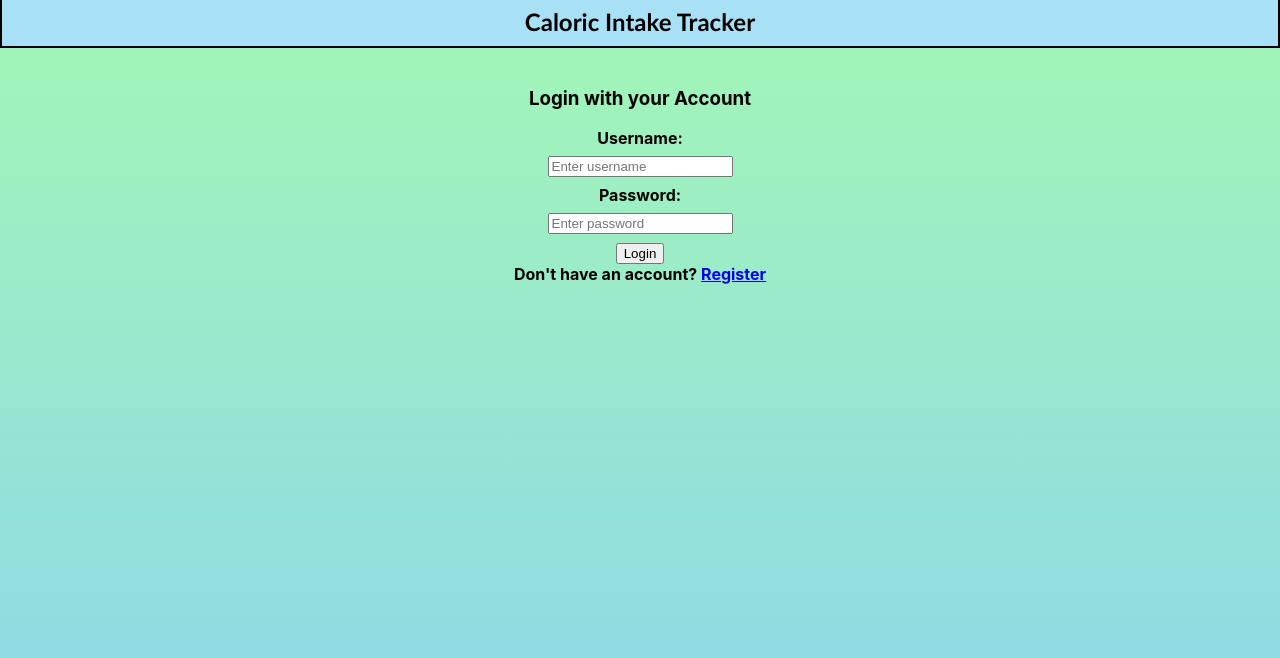
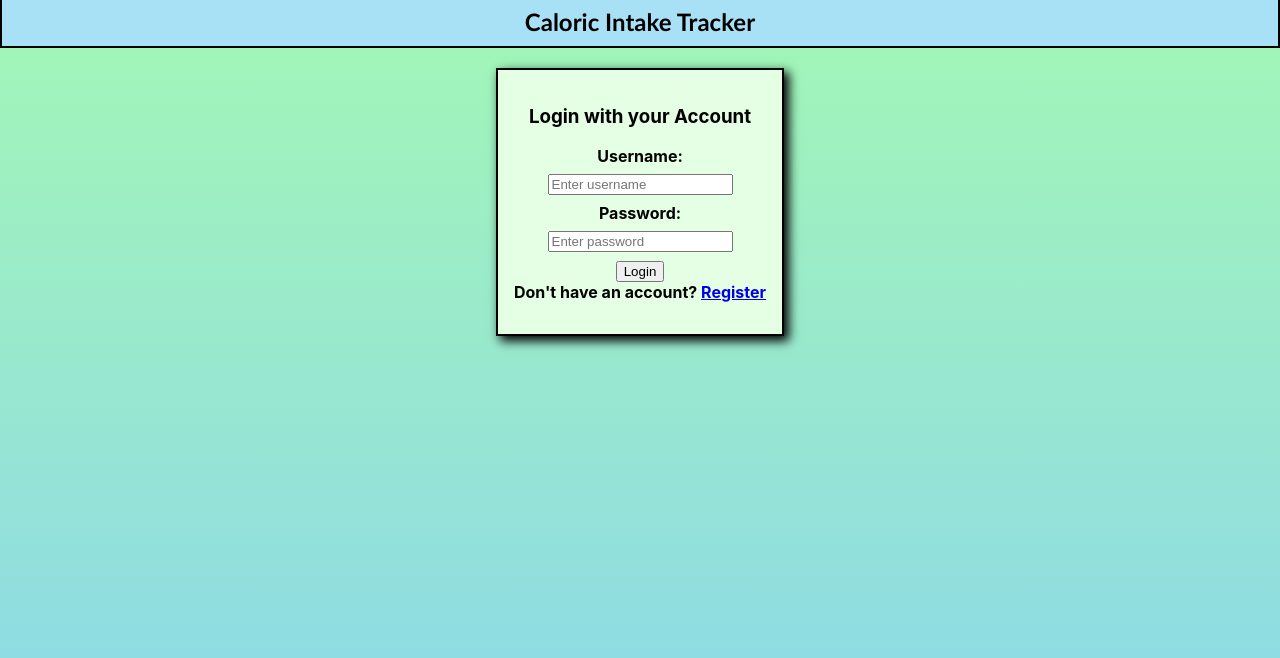
Before and after one commit to MirScharf/Calory-Tracker, a React (Create React App) app in the folder frontend/: page /login in a window 1280 px wide. Shown: the top 658 px of the page. Built offline with nearby package versions, Linux system fonts and the light colour scheme.

Commit message:
import css file

```diff
--- a/frontend/src/pages/Login.js
+++ b/frontend/src/pages/Login.js
@@ -2,6 +2,7 @@ import React, { useState } from "react";
 import { Link, useNavigate } from "react-router-dom";
 import axios from "axios";
 import { toast } from "react-toastify";
+import '../styles/Login.css';
 
 const Login = () => {
   const styles = {
@@ -69,7 +70,7 @@ const Login = () => {
 
   return (
 
-  <div style={styles}>
+  <div style={styles} id="loginForm">
     <h3>Login with your Account</h3>
     <div className="login-form">
       <form  onSubmit={handleSubmit}>
--- a/frontend/src/pages/index.js
+++ b/frontend/src/pages/index.js
@@ -1,4 +1,4 @@
 export {default as Login} from './Login';
 export {default as Register} from './Register';
-export {default as Home} from './home';
+export {default as Home} from './Home';
 export {default as RecipyHub} from './RecipyHub';
```
